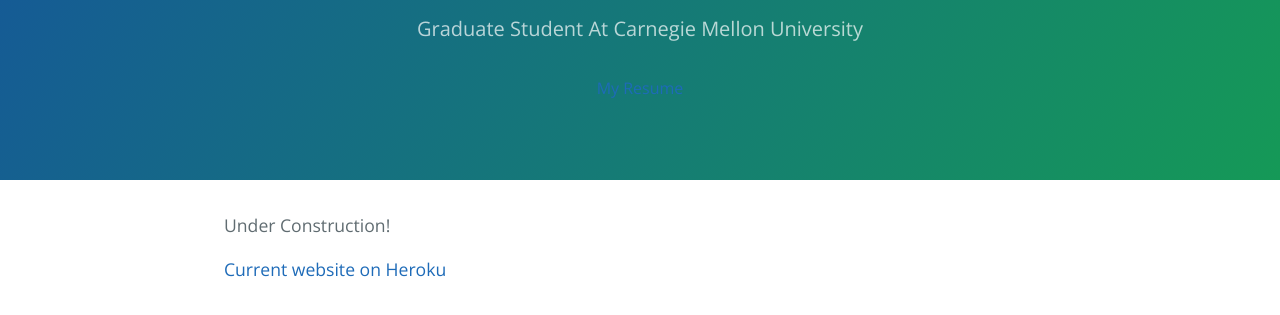
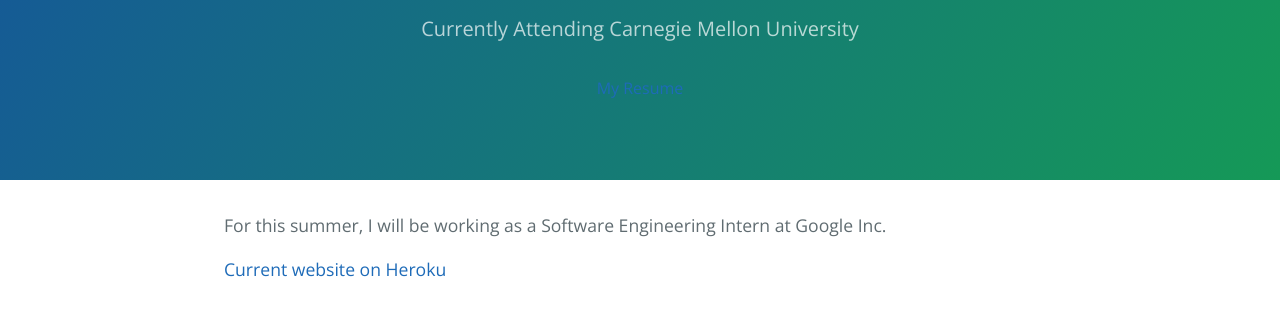
Before and after one commit to charliewang92/charliewang92.github.io, a plain HTML site: page index.html in a window 1280 px wide. Shown: the part 161-476 px from the top of the page. Drawn offline with nearby package versions, Linux system fonts and the light colour scheme.

Commit message:
added new line to perosnal profile

```diff
--- a/index.html
+++ b/index.html
@@ -12,12 +12,12 @@
   <body>
     <section class="page-header">
       <h1 class="project-name">Charlie Wang</h1>
-      <h2 class="project-tagline">Graduate Student At Carnegie Mellon University </h2>
+      <h2 class="project-tagline">Currently Attending Carnegie Mellon University </h2>
       <a href="http://charliewang92.github.io/resume.pdf"> My Resume </a>
     </section>
 
     <section class="main-content">
-    <p>Under Construction!</p>
+    <p>For this summer, I will be working as a Software Engineering Intern at Google Inc. </p>
     <a href="http://charliewang.herokuapp.com/aboutMe"> Current website on Heroku</a>
 
     </section>
```
